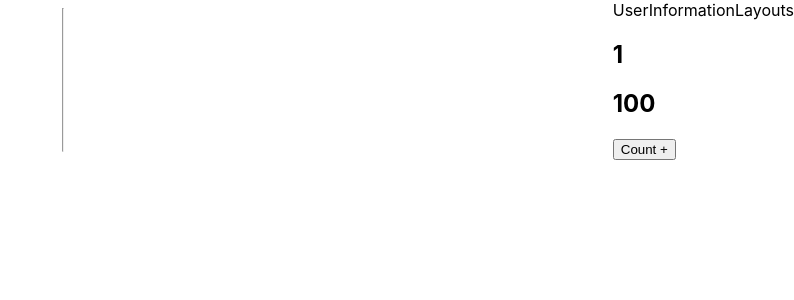
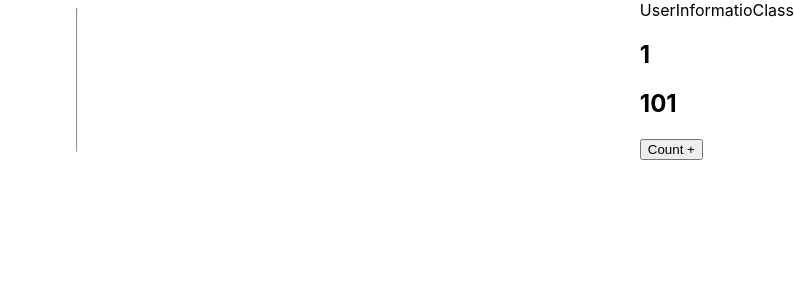
Before and after one commit to dineshabey/react-hooks, a React (Create React App) app: page / in a window 1280 px wide. Shown: the top 300 px of the page, without its empty margins (486-1280 px from the left). Built offline with nearby package versions, Linux system fonts and the light colour scheme.

Commit message:
class base state  with componet did mount and component did update example

```diff
--- a/src/App.js
+++ b/src/App.js
@@ -2,6 +2,7 @@ import React, { Component } from 'react'
 import ClassBaseHome from './classBaseApi/ClassBaseHome'
 import FunctionBaseHome from './functionBaseApi/FunctionBaseHome'
 import UserInformationLayouts from './functionBaseApi/UserInformationLayouts'
+import UserInformatioClass from './UserInformatioClass'
 
 export default class App extends Component {
   render() {
@@ -11,7 +12,9 @@ export default class App extends Component {
         <hr />
         {/* <FunctionBaseHome /> */}
 
-        <UserInformationLayouts/>
+        {/* <UserInformationLayouts/> */}
+
+        <UserInformatioClass />
 
       </div>
     )
--- a/src/UserInformatioClass.js
+++ b/src/UserInformatioClass.js
@@ -0,0 +1,33 @@
+import React, { Component } from 'react'
+
+export default class UserInformatioClass extends Component {
+    state = {
+        count: 1,
+        count2: 100,
+    };
+    componentDidMount() {
+        console.log('did mount');
+        this.setState({
+            count2: this.state.count + this.state.count2,
+        });
+    }
+
+    componentDidUpdate() {
+        console.log('did update');
+    }
+
+    render() {
+        return (
+            <div>
+                UserInformatioClass
+                <h2>{this.state.count}</h2>
+                <h2>{this.state.count2}</h2>
+                <button onClick={() => {
+                    this.setState({
+                        count: this.state.count + 1,
+                    })
+                }}>Count +</button>
+            </div>
+        )
+    }
+}
```
